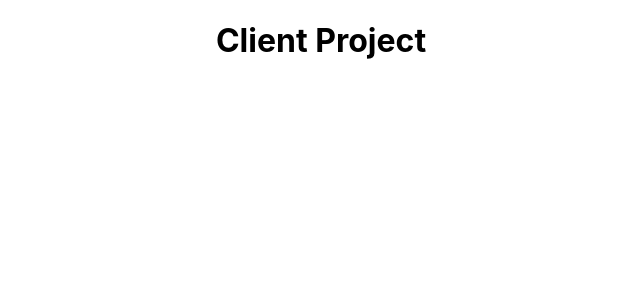
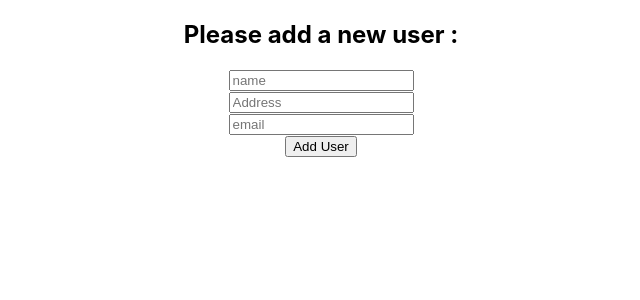
Before and after one commit to GitHub-Sanjit/node-mongo-crud-client, a React (Create React App) app: page /users/add in a window 1280 px wide. Shown: the top 300 px of the page, without its empty margins (319-959 px from the left). Built offline with nearby package versions, Linux system fonts and the light colour scheme.

Commit message:
65-3 Get User Data From Client Side Using Multi Field Form State

```diff
--- a/package.json
+++ b/package.json
@@ -8,6 +8,7 @@
     "@testing-library/user-event": "^13.5.0",
     "react": "^18.2.0",
     "react-dom": "^18.2.0",
+    "react-router-dom": "^6.4.2",
     "react-scripts": "5.0.1",
     "web-vitals": "^2.1.4"
   },
--- a/src/App.js
+++ b/src/App.js
@@ -1,10 +1,23 @@
-import logo from "./logo.svg";
+import { createBrowserRouter, RouterProvider } from "react-router-dom";
 import "./App.css";
+import AddUser from "./components/AddUser";
+import Home from "./components/Home";
 
 function App() {
+  const router = createBrowserRouter([
+    {
+      path: "/",
+      element: <Home></Home>,
+    },
+    {
+      path: "/users/add",
+      element: <AddUser></AddUser>,
+    },
+  ]);
+
   return (
     <div className="App">
-      <h1>Client Project</h1>
+      <RouterProvider router={router}></RouterProvider>
     </div>
   );
 }
--- /dev/null
+++ b/src/components/AddUser.js
@@ -0,0 +1,54 @@
+import React, { useState } from "react";
+
+const AddUser = () => {
+  const [user, setUser] = useState({});
+
+  const handleAddUser = (event) => {
+    event.preventDefault();
+    console.log(user);
+  };
+
+  const handleInputBlur = (event) => {
+    const value = event.target.value;
+    const field = event.target.name;
+    const newUser = { ...user };
+    newUser[field] = value;
+    setUser(newUser);
+  };
+
+  return (
+    <div>
+      <h2>Please add a new user : </h2>
+      <form onSubmit={handleAddUser}>
+        <input
+          onBlur={handleInputBlur}
+          type="text"
+          name="name"
+          placeholder="name"
+          required
+        />
+        <br />
+        <input
+          onBlur={handleInputBlur}
+          type="text"
+          name="address"
+          placeholder="Address"
+          required
+        />
+        <br />
+        <input
+          onBlur={handleInputBlur}
+          type="email"
+          name="email"
+          id="email"
+          placeholder="email"
+          required
+        />
+        <br />
+        <button type="submit">Add User</button>
+      </form>
+    </div>
+  );
+};
+
+export default AddUser;
--- /dev/null
+++ b/src/components/Home.js
@@ -0,0 +1,11 @@
+import React from "react";
+
+const Home = () => {
+  return (
+    <div>
+      <h2>Users :</h2>
+    </div>
+  );
+};
+
+export default Home;
```
Also changed, not shown: 1 other file (tests, documents, lock files or other folders).
